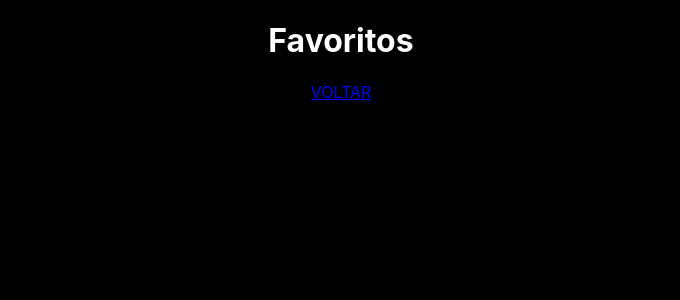
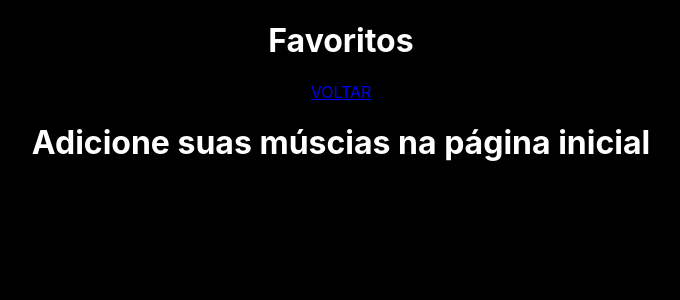
Before and after one commit to kbmms/meudeezerapp, a Next.js app: page /favoritos in a window 1280 px wide. Shown: the top 300 px of the page, without its empty margins (299-979 px from the left). Built offline with nearby package versions, Linux system fonts and the light colour scheme.

Commit message:
colocando cor

```diff
--- a/pages/estilos/search.module.css
+++ b/pages/estilos/search.module.css
@@ -169,7 +169,9 @@
     color: #fff;
     font-size: 16px;
 }
-
+.favNoMusic {
+    color: #fff;
+}
 
 
 /* SINGLE */
--- a/pages/favoritos.js
+++ b/pages/favoritos.js
@@ -24,7 +24,7 @@ export default function Favorites(){
 
         <div className={styles.favoritesMain}>
             {fav.length < 1 &&
-                <h1>Adicione suas múscias na página inicial</h1>
+                <h1 className={styles.favNoMusic}>Adicione suas múscias na página inicial</h1>
             }
            {fav.map((item)=>(
                <div className={styles.favoritesCard}>
```
